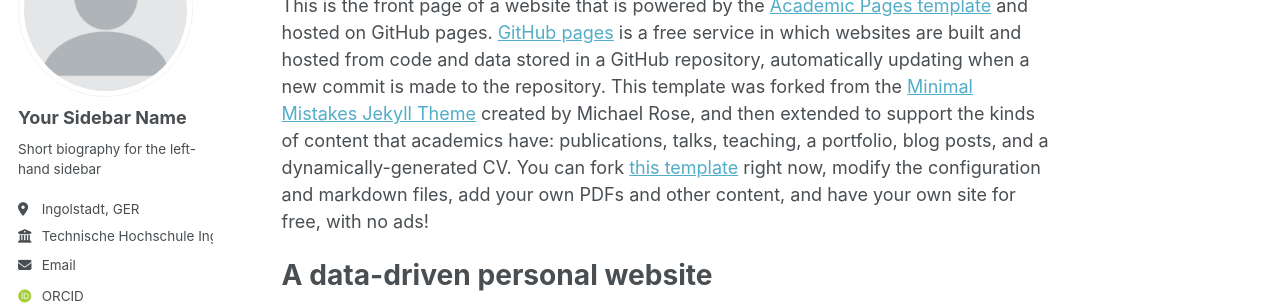
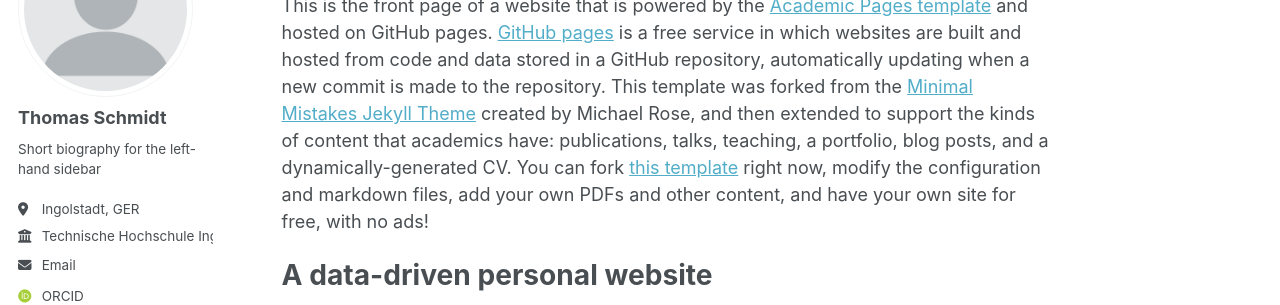
Before and after one commit to schmtrt/thomasschmidt.github.io, a Jekyll site: the page built from _pages/about.md, in a window 1280 px wide. Shown: the part 184-489 px from the top of the page. Built offline with Jekyll 4.4.1, drawn with Linux system fonts in a browser that asks for light colours; some web fonts are replaced.

Commit message:
Update _config.yml

```diff
--- a/_config.yml
+++ b/_config.yml
@@ -22,7 +22,7 @@ repository               : "schmtrt/schmtrt.github.io"
 author:
   # Biographic information
   avatar           : "profile.png"
-  name             : "Your Sidebar Name"
+  name             : "Thomas Schmidt"
   pronouns         : # example: "she/her"
   bio              : "Short biography for the left-hand sidebar"
   location         : "Ingolstadt, GER"
```
